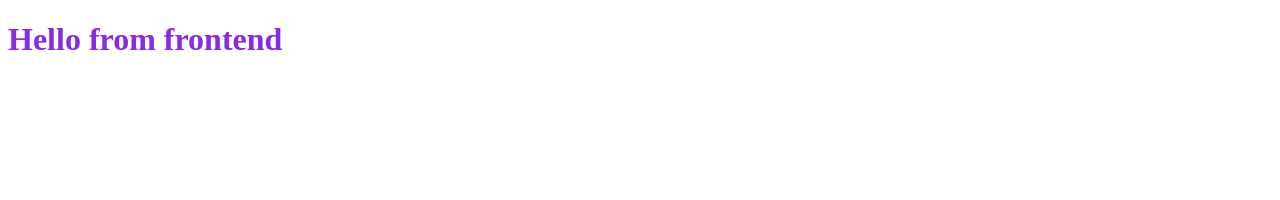
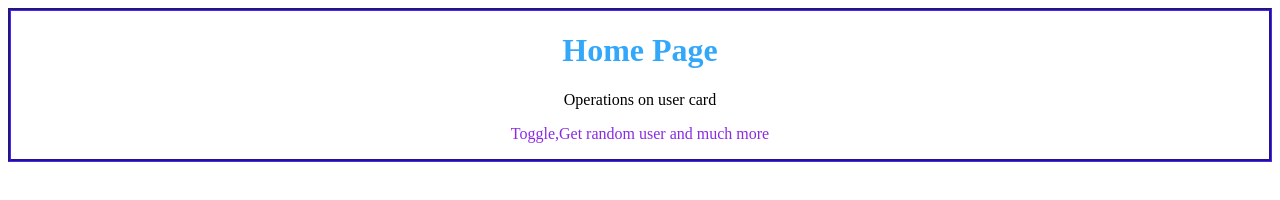
Before and after one commit to ShrenaReddy/autosuggest, a website: page frontend/index.html in a window 1280 px wide. Drawn offline with Linux system fonts and the light colour scheme.

Commit message:
Added home page

```diff
--- a/frontend/index.css
+++ b/frontend/index.css
@@ -1,3 +1,19 @@
 h1{
+    color: rgb(51, 167, 249);
+}
+
+/*property: value*/
+#home-intro{
+    text-align: center;
+ /*   border: 3px;
+    border-style: solid;
+    border-color: black; */
+
+    border: 3px groove rgb(59, 35, 217);
+}
+#home-intro:hover{
+    background-color: rgb(237, 219, 100);
+}
+#p2{
     color: blueviolet;
 }
--- a/frontend/index.html
+++ b/frontend/index.html
@@ -7,7 +7,11 @@
     <link rel="stylesheet" href="index.css">
 </head>
 <body>
-    <h1>Hello from frontend</h1>
+    <div id="home-intro">
+    <h1>Home Page</h1>
+    <p id="p1">Operations on user card</p>
+    <p id="p2">Toggle,Get random user and much more</p>
+    </div>
     <script src="index.js"></script>
 </body>
-</html>
+</htm
```
